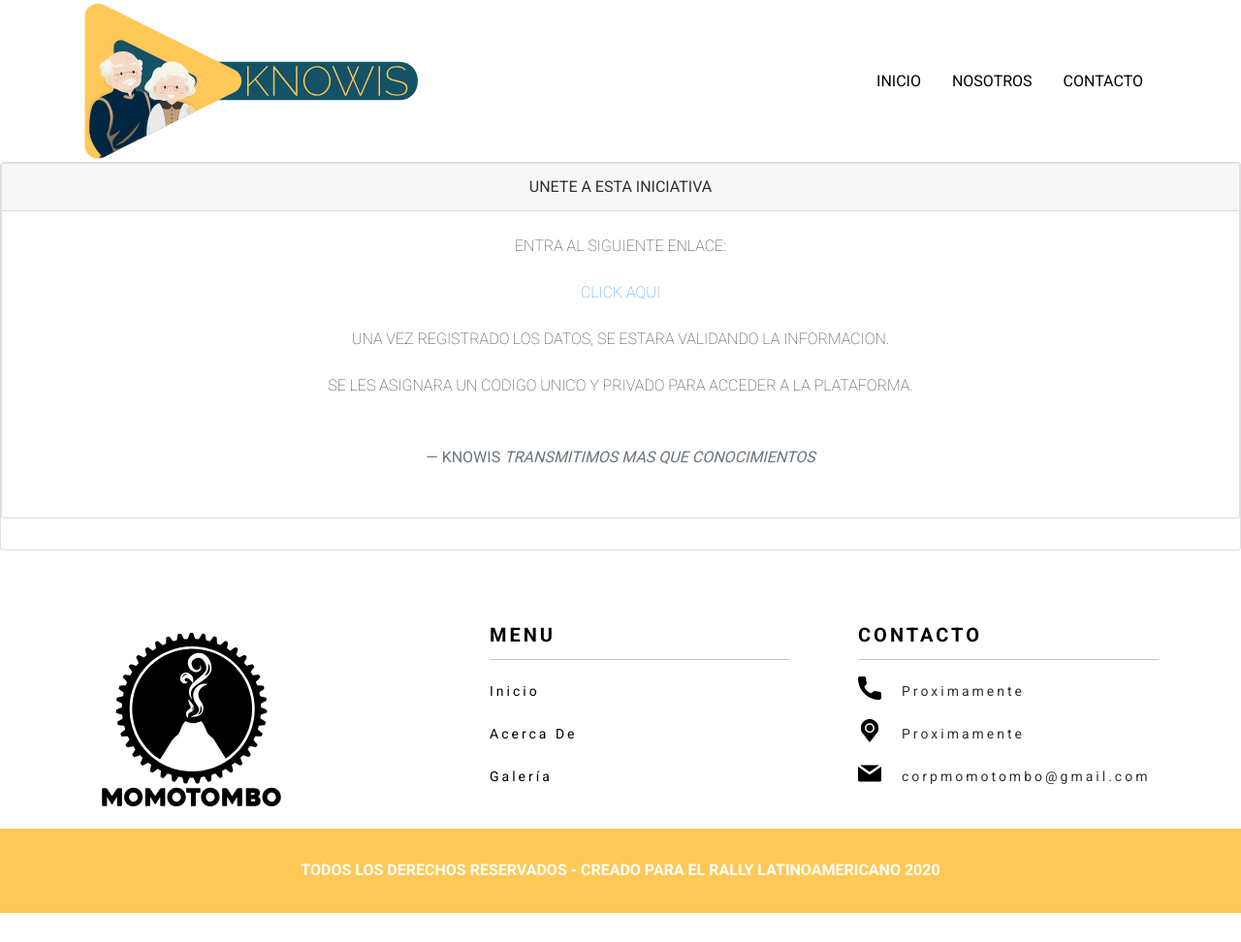
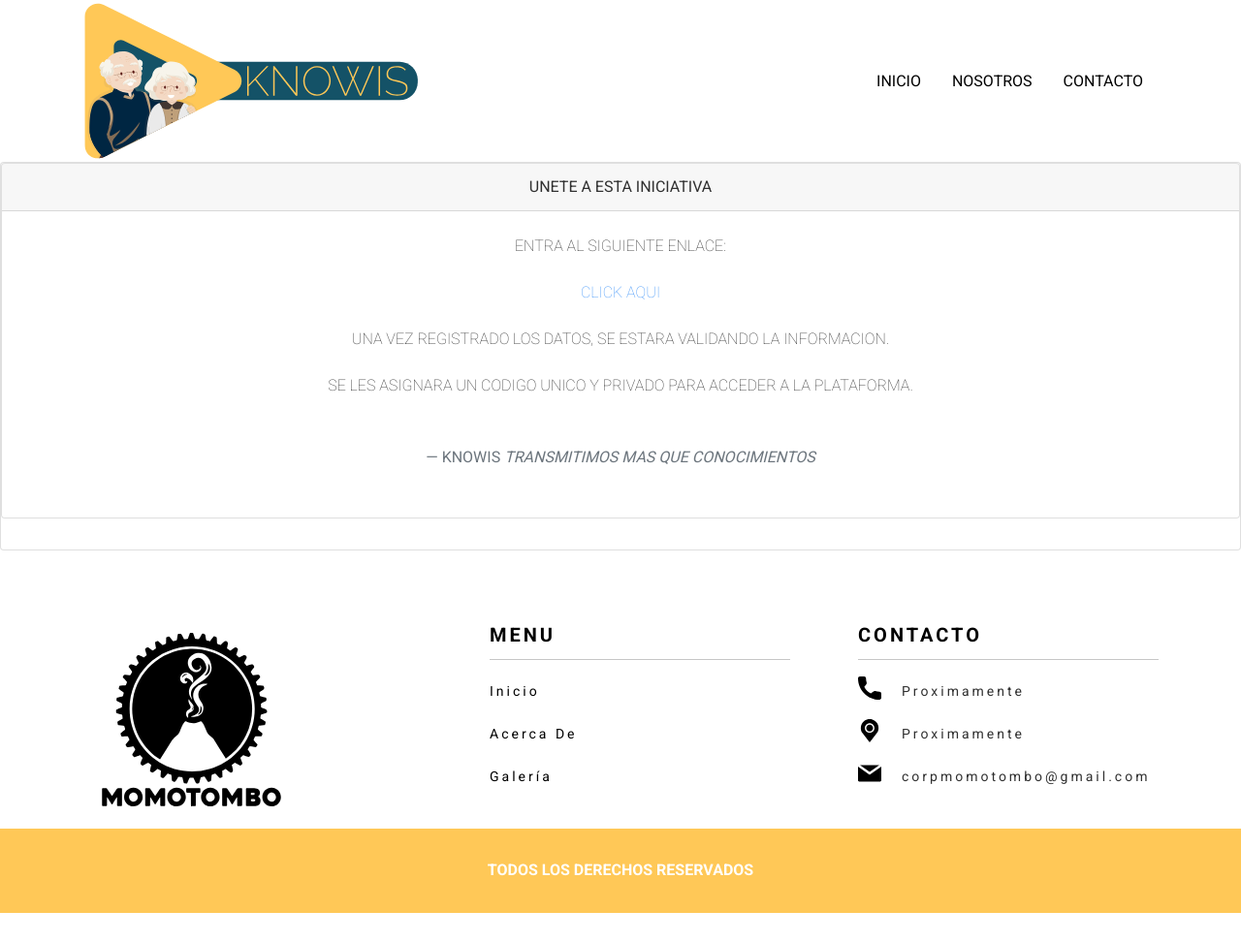
Before and after one commit to momotomborally/knowis, a plain HTML site: page contact.html in a window 1280 px wide. Shown: the whole page at 97% size. Drawn offline with nearby package versions, Linux system fonts and the light colour scheme.

Commit message:
Update contact.html

```diff
--- a/contact.html
+++ b/contact.html
@@ -89,8 +89,7 @@
                 </div>
             </div>
         </div>
-        <p class="copyright text-center m-0 py-3 bg-primary"> TODOS LOS DERECHOS RESERVADOS - CREADO PARA
-            EL RALLY LATINOAMERICANO 2020 </p>
+        <p class="copyright text-center m-0 py-3 bg-primary"> TODOS LOS DERECHOS RESERVADOS </p>
     </footer>
 
     <script src="https://code.jquery.com/jquery-3.3.1.slim.min.js"
```
